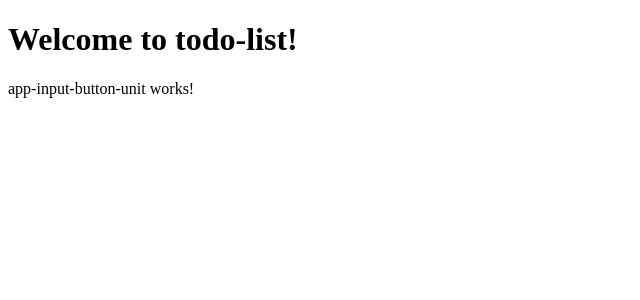
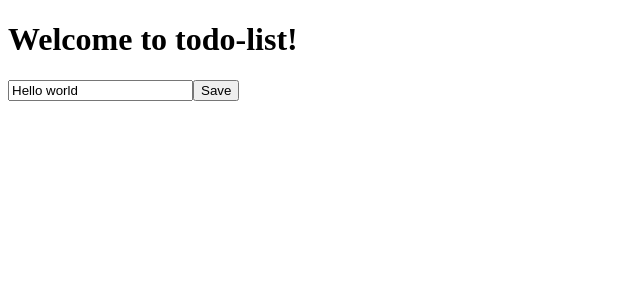
Before and after one commit to bambij19/ng-girls-todo, an Angular app: page / in a window 1280 px wide. Shown: the top 300 px of the page, without its empty margins (0-640 px from the left). Built offline with nearby package versions, Linux system fonts and the light colour scheme.

Commit message:
Create input and button on save

```diff
--- a/src/app/input-button-unit/input-button-unit.component.ts
+++ b/src/app/input-button-unit/input-button-unit.component.ts
@@ -3,17 +3,28 @@
 @Component({
   selector: 'app-input-button-unit',
   template: `
-    <p>
-      app-input-button-unit works!
-    </p>
+
+    <input #inputElementRef
+          [value]="title"
+          (keyup.enter)="changeTitle($event.target.value)">
+
+     <button (click)="changeTitle(inputElementRef.value)">
+      Save
+    </button>
   `,
   styleUrls: ['./input-button-unit.component.css']
 })
 export class InputButtonUnitComponent implements OnInit {
+    title = 'Hello world';
 
-  constructor() { }
+  constructor() {
+   }
 
   ngOnInit() {
   }
 
+  changeTitle(newTitle: string) {
+    this.title= newTitle;
+  }
+
 }
```
